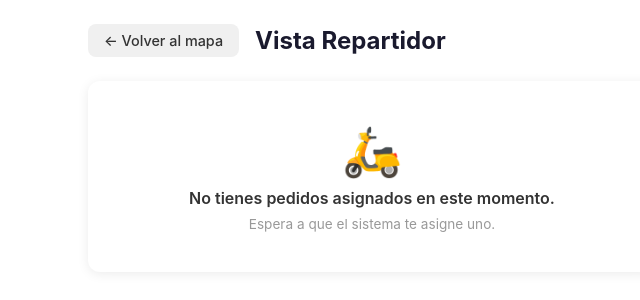
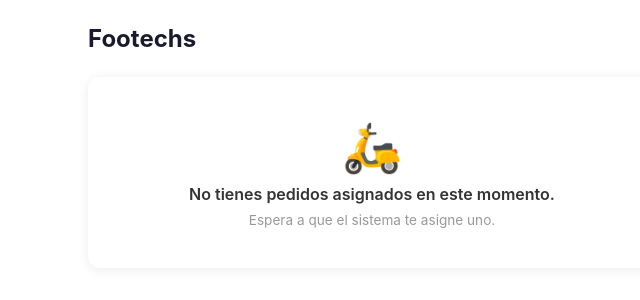
Before and after one commit to flpachacama/FoodTech_MVP, an Angular app in the folder frontend/: page /repartidor in a window 1280 px wide. Shown: the top 300 px of the page, without its empty margins (268-908 px from the left). Built offline with nearby package versions, Linux system fonts and the light colour scheme; no server answers.

Commit message:
refactor: Update repartidor page header and remove unused RouterLink import

```diff
--- a/frontend/src/app/components/repartidor-page/repartidor-page.component.html
+++ b/frontend/src/app/components/repartidor-page/repartidor-page.component.html
@@ -1,8 +1,7 @@
 <div class="page">
 
   <div class="page-header">
-    <a routerLink="/" class="btn-back">← Volver al mapa</a>
-    <h1 class="page-title">Vista Repartidor</h1>
+    <h1 class="page-title">Footechs </h1>
   </div>
 
   @if (isLoading()) {
--- a/frontend/src/app/components/repartidor-page/repartidor-page.component.ts
+++ b/frontend/src/app/components/repartidor-page/repartidor-page.component.ts
@@ -9,7 +9,7 @@ import { OrderResponse } from '../../models/order-response.model';
 @Component({
   selector: 'app-repartidor-page',
   standalone: true,
-  imports: [CommonModule, RouterLink],
+  imports: [CommonModule],
   templateUrl: './repartidor-page.component.html',
   styleUrls: ['./repartidor-page.component.css']
 })
@@ -23,7 +23,7 @@ export class RepartidorPageComponent implements OnInit {
   repartidor = signal<Deliver | null>(null);
   pedidoActivo = signal<OrderResponse | null>(null);
 
-  readonly vehiculoEmoji: Record<string, string> = {
+  readonly vehiculoEmoji: Record<string, string | undefined> = {
     BICICLETA: '🚲',
     MOTO: '🏍️',
     AUTO: '🚗'
```
